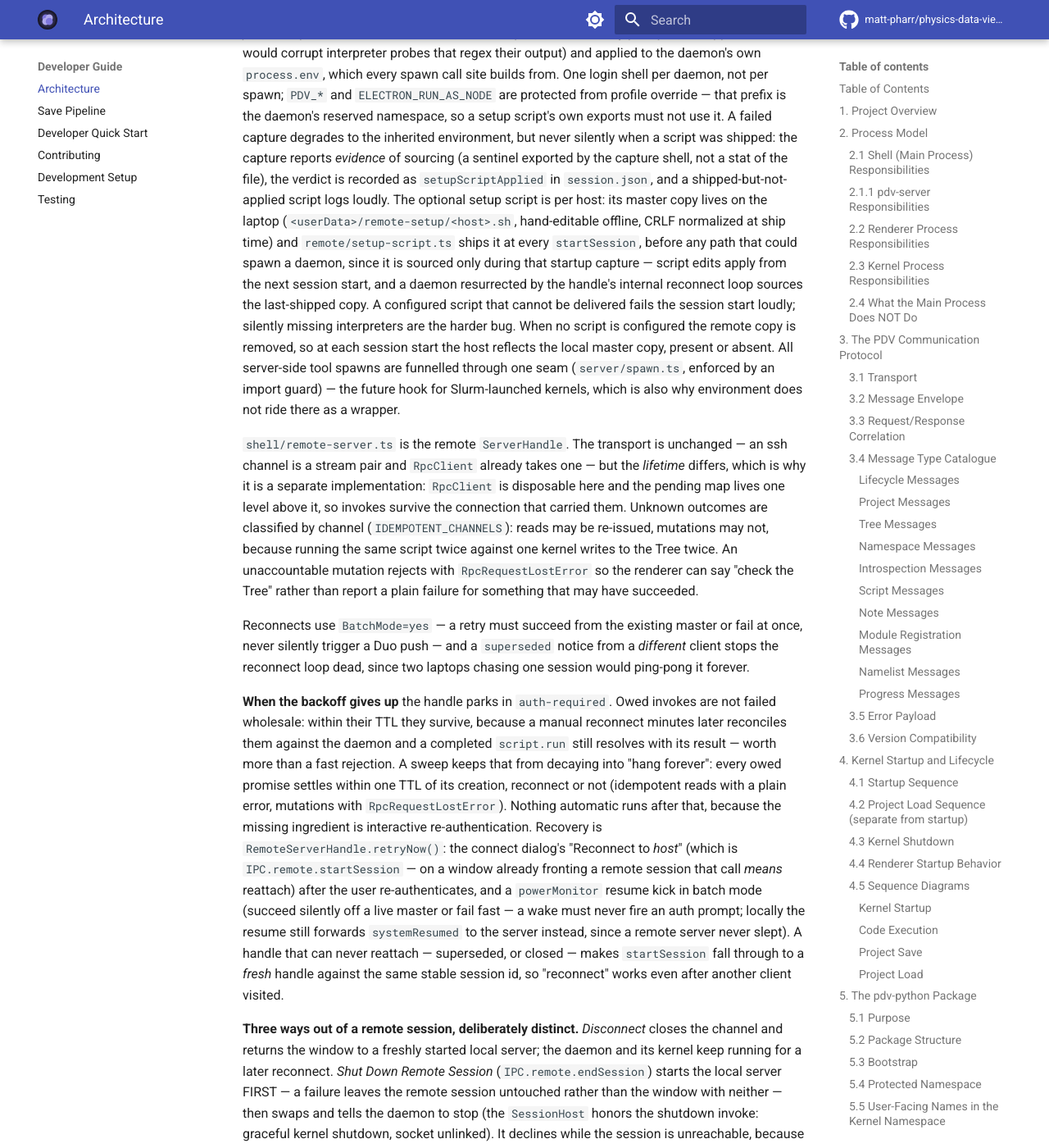
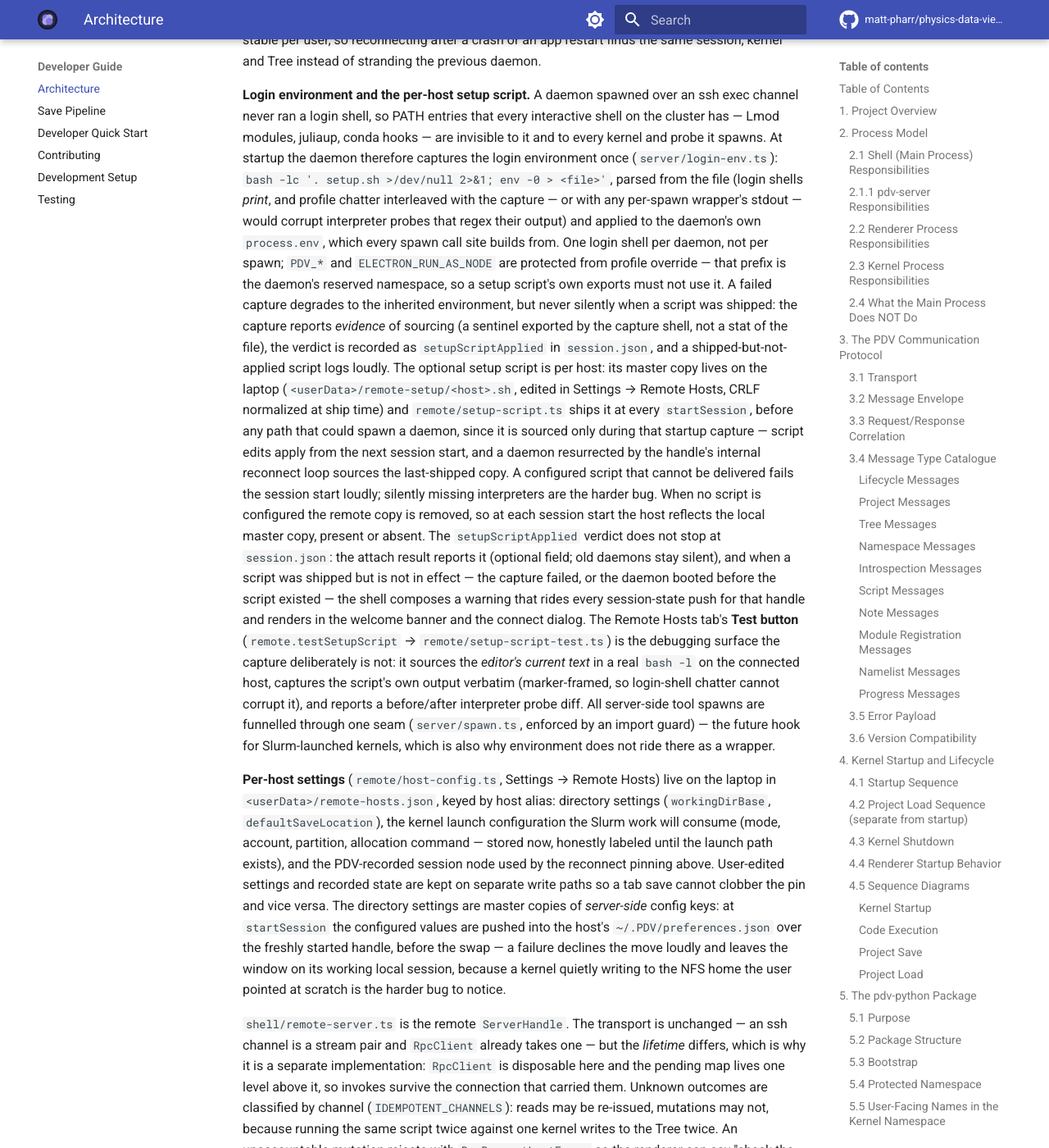
Before and after one commit to matt-pharr/physics-data-viewer, an MkDocs documentation site: the page built from docs/developer/architecture.md, in a window 1280 px wide and 1400 px high, scrolled down 81984 px. Shown: the whole window at 82% size. Built offline with MkDocs 1.6.1 and Material for MkDocs 9.7.7, drawn with Linux system fonts in a browser that asks for light colours; comment, search, counter and statistics services are not loaded; the version menu is left out; some of the changed text lies outside the part shown.

Commit message:
docs+e2e: Remote Hosts tab, node pinning and script-warning coverage
ARCHITECTURE §11.7: the round-robin known-limitation paragraph becomes the
description of the shipped fix (proactive HostName pinning from the
recorded session node + the heartbeat-gated wrong-node attach guard), the
setup-script section gains the applied-verdict surfacing and the Test
button, and a new per-host settings paragraph covers remote-hosts.json and
the directory push. The fake-ssh e2e now configures the setup script
THROUGH the Settings → Remote Hosts UI — the asserted chain starts at the
editor, not at a hand-written file — and the gate spec asserts the tab is
absent when remote mode is off.

Co-Authored-By: Claude Fable 5 <noreply@anthropic.com>
Claude-Session: https://claude.ai/code/session_01FQeyJFAodcNA5dEPGmsTqu

```diff
--- a/ARCHITECTURE.md
+++ b/ARCHITECTURE.md
@@ -2236,13 +2236,24 @@ clusters and AF_UNIX there is unreliable, so the socket resolves node-local
 root), rejecting any candidate that would blow the ~104-byte `sun_path`
 budget. `session.json` records the **concrete hostname**: `flux.pppl.gov`
 round-robins and the socket is node-local, so a reattach that follows the
-alias can land on a different login node. **Known limitation:** today
-nothing shell-side *reads* that hostname — a reconnect that lands on
-login2 finds no socket, judges the (NFS-shared) lock stale because the
-bootId belongs to another machine, and spawns a second daemon while the
-first strands its kernel on login1. Single-node hosts are unaffected; on
-round-robin aliases, pin a concrete `Host` entry until the reattach path
-learns to target the recorded node (tracked follow-up).
+alias can land on a different login node. Two complementary mechanisms make
+the recorded hostname effective. *Proactively*, the shell records the node a
+session starts on (per host, in `<userData>/remote-hosts.json`; cleared on
+shutdown) and pins the next PDV-created master there with `-o HostName=` —
+a command-line `-o` outranks the alias's config while its `ProxyCommand`,
+agent and user settings still apply; a pinned attempt that fails falls back
+to the bare alias with a visible explanation, so a drained node cannot
+brick the host. *As backstop*, `attach` refuses to create a daemon when
+`session.json` names a different machine and the recorded daemon's
+**heartbeat** is fresh (a beacon file in the NFS-shared session dir,
+touched every minute by the daemon — the one liveness signal another login
+node can read, since pids and sockets are node-local). The refusal carries
+a parseable `PDV_WRONG_NODE node=<hostname>` marker that the shell turns
+into an actionable message *and* a recorded pin for the next connect. A
+stale or absent beacon downgrades the refusal to a logged takeover, so a
+dead daemon never holds its session hostage. A master the user runs
+themselves is never re-pointed (PDV does not own it); the attach guard
+covers that case.
 
 **Detachment** (`server/daemonize.ts`) is `detached: true` (setsid),
 `unref()` plus the launcher exiting (orphaning), and
@@ -2303,19 +2314,46 @@ capture reports *evidence* of sourcing (a sentinel exported by the capture
 shell, not a stat of the file), the verdict is recorded as
 `setupScriptApplied` in `session.json`, and a shipped-but-not-applied
 script logs loudly. The optional setup script is per host: its master copy
-lives on the laptop (`<userData>/remote-setup/<host>.sh`, hand-editable
-offline, CRLF normalized at ship time) and `remote/setup-script.ts` ships
-it at every `startSession`, before any path that could spawn a daemon,
-since it is sourced only during that startup capture — script edits apply
-from the next session start, and a daemon resurrected by the handle's
-internal reconnect loop sources the last-shipped copy. A configured script
-that cannot be delivered fails the session start loudly; silently missing
-interpreters are the harder bug. When no script is configured the remote
-copy is removed, so at each session start the host reflects the local
-master copy, present or absent. All server-side tool spawns are funnelled through
-one seam (`server/spawn.ts`, enforced by an import guard) — the future hook
-for Slurm-launched kernels, which is also why environment does not ride
-there as a wrapper.
+lives on the laptop (`<userData>/remote-setup/<host>.sh`, edited in
+Settings → Remote Hosts, CRLF normalized at ship time) and
+`remote/setup-script.ts` ships it at every `startSession`, before any path
+that could spawn a daemon, since it is sourced only during that startup
+capture — script edits apply from the next session start, and a daemon
+resurrected by the handle's internal reconnect loop sources the
+last-shipped copy. A configured script that cannot be delivered fails the
+session start loudly; silently missing interpreters are the harder bug.
+When no script is configured the remote copy is removed, so at each
+session start the host reflects the local master copy, present or absent.
+The `setupScriptApplied` verdict does not stop at `session.json`: the
+attach result reports it (optional field; old daemons stay silent), and
+when a script was shipped but is not in effect — the capture failed, or
+the daemon booted before the script existed — the shell composes a warning
+that rides every session-state push for that handle and renders in the
+welcome banner and the connect dialog. The Remote Hosts tab's **Test
+button** (`remote.testSetupScript` → `remote/setup-script-test.ts`) is the
+debugging surface the capture deliberately is not: it sources the
+*editor's current text* in a real `bash -l` on the connected host,
+captures the script's own output verbatim (marker-framed, so login-shell
+chatter cannot corrupt it), and reports a before/after interpreter probe
+diff. All server-side tool spawns are funnelled through one seam
+(`server/spawn.ts`, enforced by an import guard) — the future hook for
+Slurm-launched kernels, which is also why environment does not ride there
+as a wrapper.
+
+**Per-host settings** (`remote/host-config.ts`, Settings → Remote Hosts)
+live on the laptop in `<userData>/remote-hosts.json`, keyed by host alias:
+directory settings (`workingDirBase`, `defaultSaveLocation`), the kernel
+launch configuration the Slurm work will consume (mode, account,
+partition, allocation command — stored now, honestly labeled until the
+launch path exists), and the PDV-recorded session node used by the
+reconnect pinning above. User-edited settings and recorded state are kept
+on separate write paths so a tab save cannot clobber the pin and vice
+versa. The directory settings are master copies of *server-side* config
+keys: at `startSession` the configured values are pushed into the host's
+`~/.PDV/preferences.json` over the freshly started handle, before the
+swap — a failure declines the move loudly and leaves the window on its
+working local session, because a kernel quietly writing to the NFS home
+the user pointed at scratch is the harder bug to notice.
 
 `shell/remote-server.ts` is the remote `ServerHandle`. The transport is
 unchanged — an ssh channel is a stream pair and `RpcClient` already takes one
@@ -2986,7 +3024,7 @@ PDV does not ship a static API reference, which would drift. Instead:
 The following features are acknowledged as future work and must not influence the current architecture in ways that complicate the above design:
 
 - **Modules ecosystem hardening** — core module lifecycle is implemented (install from disk/GitHub, import, uninstall, update, bundled examples, project-local storage); deeper registry/trust features are deferred
-- **Remote session completeness** — remote sessions work end to end (§11.7 area above: connect, bootstrap, session daemon, environment provisioning via the bundled uv, path picking); still deferred are Slurm-aware kernel launch (interactive analysis on a login node is the sanctioned beta scope; the per-host setup script and login-environment capture have landed), remote Julia sessions (need juliaup on the host), remote→local file export, remote launchers, and the VS Code-style command palette that will replace the placeholder path picker
+- **Remote session completeness** — remote sessions work end to end (§11.7 area above: connect, bootstrap, session daemon, environment provisioning via the bundled uv, path picking); still deferred are Slurm-aware kernel launch (interactive analysis on a login node is the sanctioned beta scope; the per-host setup script, login-environment capture, Remote Hosts settings tab and per-host launch-config schema have landed), remote Julia sessions (need juliaup on the host), remote→local file export, remote launchers, and the VS Code-style command palette that will replace the placeholder path picker
 - **Local→remote upload import and remote MCP** — explicitly excluded from remote v1
 - **Multiple simultaneous kernels** — architecture supports it (kernels have IDs) but UI exposes only one at a time
 - **R kernel support** — deferred; would follow the `pdv-julia` pattern (a kernel-side package implementing the language-agnostic protocol of §3)
```
Also changed, not shown: 1 other file.
